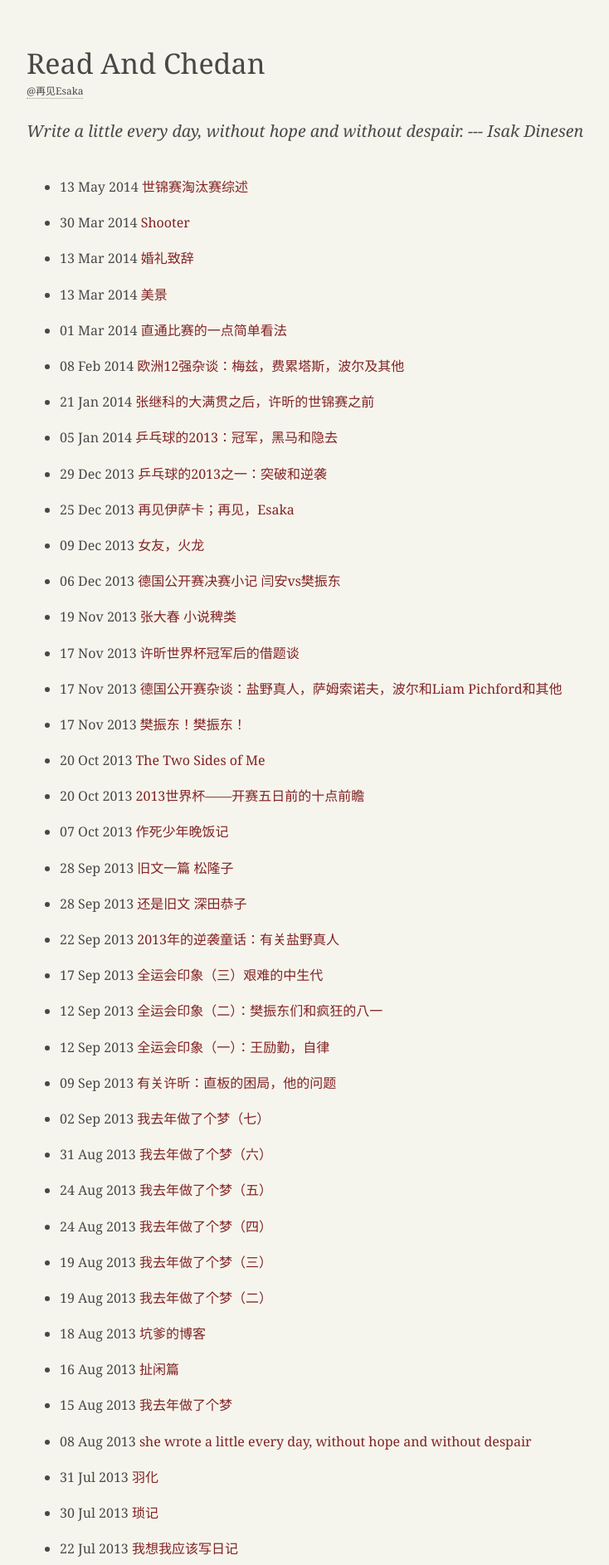
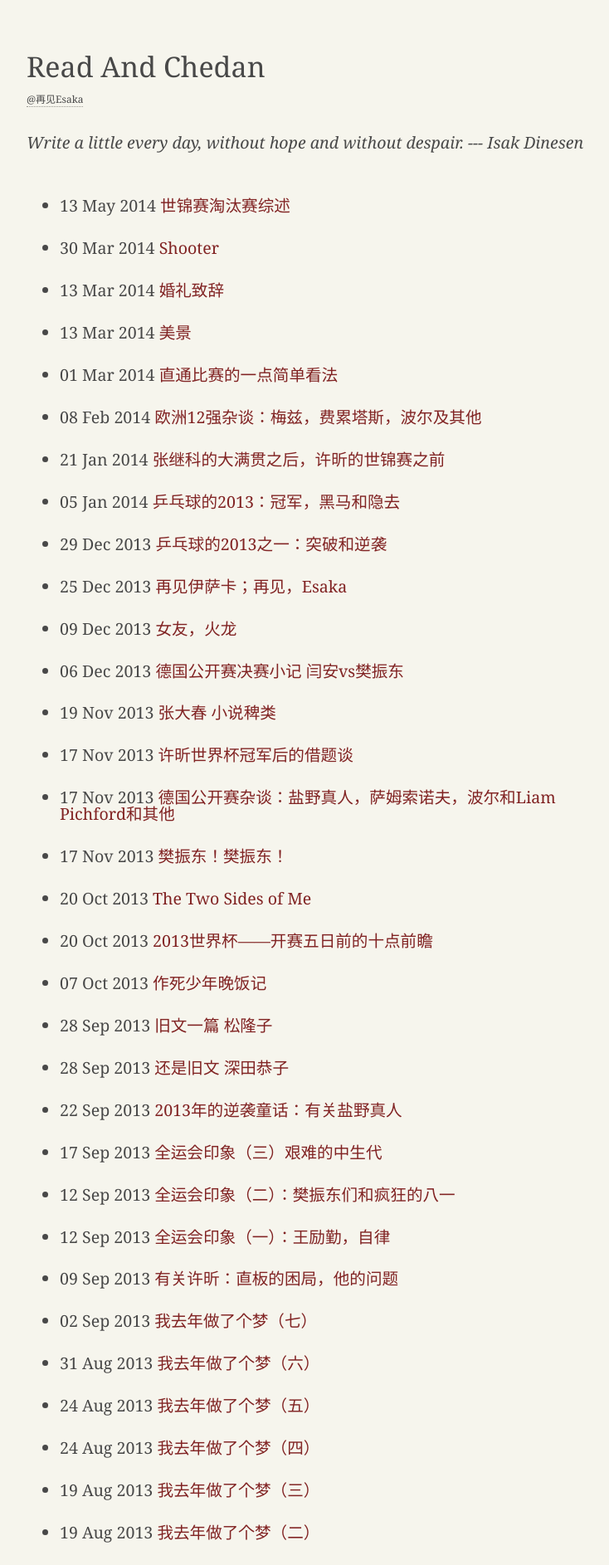
Before and after one commit to readandchedan/readandchedan.github.io, a Jekyll site: the page built from index.html, in a window 1280 px wide. Shown: the top 1886 px of the page at 83% size, without its empty margins (270-1004 px from the left). Built offline with Jekyll 4.4.1, drawn with Linux system fonts in a browser that asks for light colours.

Commit message:
New post for 2014-05-14 00:41:40.895852

```diff
--- a/_layouts/default.html
+++ b/_layouts/default.html
@@ -64,8 +64,8 @@ body {
   color: #484848;
 
   width: 676px;
-  font-size: 16px;
-  line-height: 1.7;
+  font-size: 1.225em;
+  line-height: 1.6em;
 }
 
 
--- a/index.html
+++ b/index.html
@@ -2,7 +2,7 @@
 layout: default
 title: Read And Chedan
 ---
-<p style="font-size: 1.225em; font-style: italic; margin-bottom: 0;">Write a little every day, without hope and without despair. --- Isak Dinesen</p>
+<p style="font-size: 1em; font-style: italic; margin-bottom: 0;">Write a little every day, without hope and without despair. --- Isak Dinesen</p>
 <ul>
 　　{% for post in site.posts %}
 　　　　<li>{{ post.date | date_to_string }} <a href="{{ post.url }}">{{ post.title }}</a></li>
```
